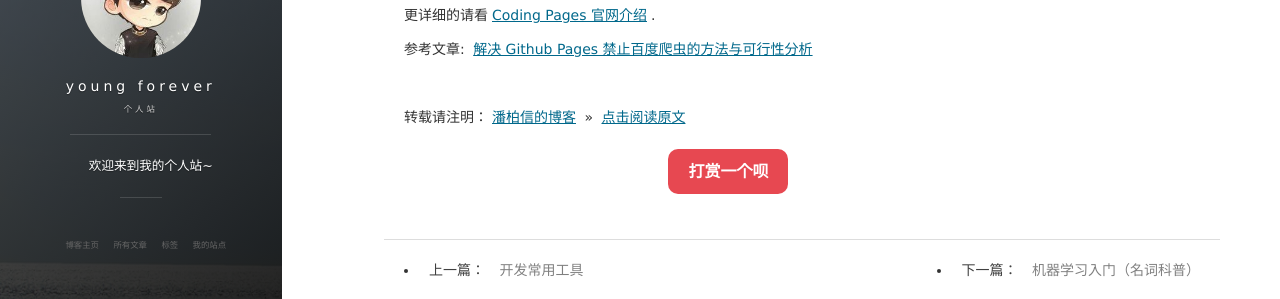
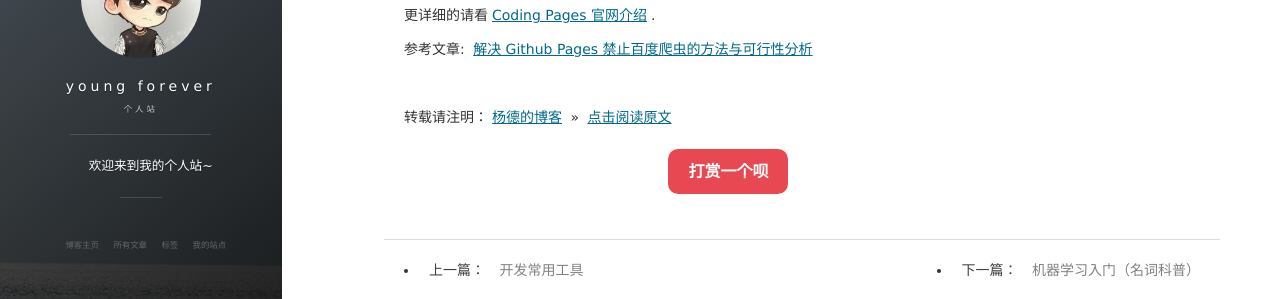
Before and after one commit to yonyong/yonyong.github.io, a Jekyll site: the page built from _posts/2016-06-12-HEXO_Advanced.md, in a window 1280 px wide and 900 px high, scrolled down 1549 px. Shown: the part 350-649 px from the top of the window. Built offline with Jekyll 4.4.1, drawn with Linux system fonts in a browser that asks for light colours; nearby versions of some CDN libraries; comment, search, counter and statistics services are not loaded.

Commit message:
Update 2016-06-12-HEXO_Advanced.md

```diff
--- a/_posts/2016-06-12-HEXO_Advanced.md
+++ b/_posts/2016-06-12-HEXO_Advanced.md
@@ -20,7 +20,7 @@
 是的, 我大`Hexo`同样可以解决上面三个问题, 那就是使用git。关于如何使用 `Hexo` 搭建博客请看我另一篇文章[HEXO搭建个人博客](http://www.baixin.io/2015/08/25/HEXO%E6%90%AD%E5%BB%BA%E4%B8%AA%E4%BA%BA%E5%8D%9A%E5%AE%A2/), 如果搭建的过程中出现了问题, 我们可以交流交流。现在我假设你已经能基本使用 `Hexo` 了, 接下来就看看如何来管理博客。
 
 ## 使用git管理博客
-[Blog-Growing](https://github.com/leopardpan/Blog-Growing)是我管理博客的仓库地址。结构大致是:
+[Blog-Growing](https://github.com/yonyong/Blog-Growing)是我管理博客的仓库地址。结构大致是:
 
 > -- Blog-Growing
 > 　　|-- .git
@@ -78,4 +78,4 @@
 
 <br>
 
-转载请注明：[潘柏信的博客](http://baixin) » [点击阅读原文](http://baixin.io/2016/06/HEXO_Advanced/)
+转载请注明：[杨德的博客](http://yonyong.github.io) » [点击阅读原文](http://yonyong.github.io/2016/06/HEXO_Advanced/)
```
